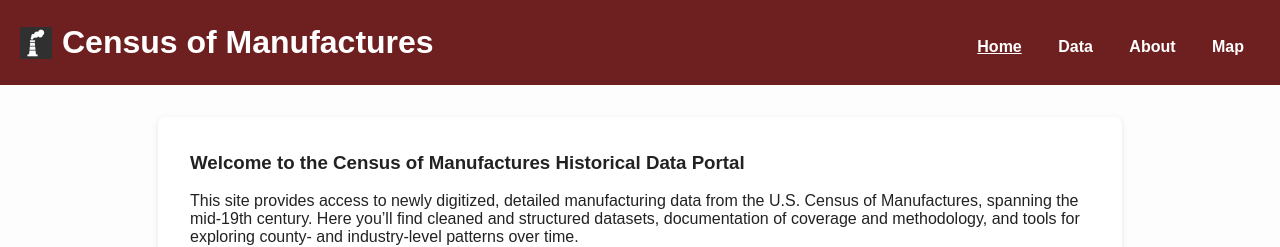
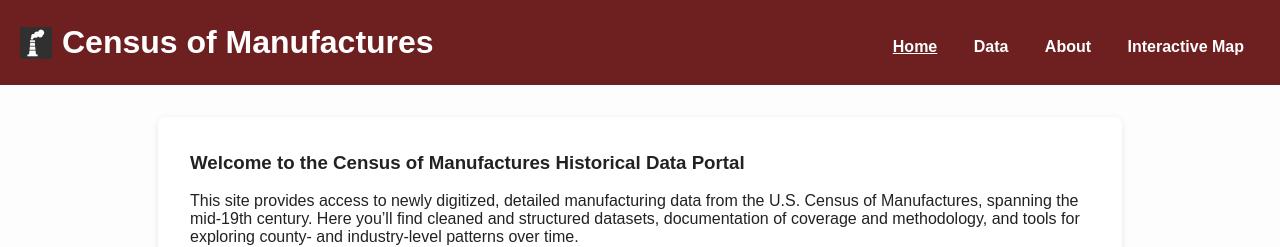
Before and after one commit to allen-otterstrom/CMF_data, a Jekyll site: the page built from index.md, in a window 1280 px wide. Shown: the top 247 px of the page. Built offline with Jekyll 4.4.1, drawn with Linux system fonts in a browser that asks for light colours.

Commit message:
Update header.html

```diff
--- a/_includes/header.html
+++ b/_includes/header.html
@@ -9,7 +9,7 @@
     <a href="index.html" class="{% if page.path == 'index.md' %}active{% endif %}">Home</a>
     <a href="get-data.html" class="{% if page.path == 'get-data.md' %}active{% endif %}">Data</a>
     <a href="about.html" class="{% if page.path == 'about.md' %}active{% endif %}">About</a>
-    <a href="explore.html" class="{% if page.path == 'explore.md' %}active{% endif %}">Map</a>
+    <a href="explore.html" class="{% if page.path == 'explore.md' %}active{% endif %}">Interactive Map</a>
   </nav>
 </header>
 
```
